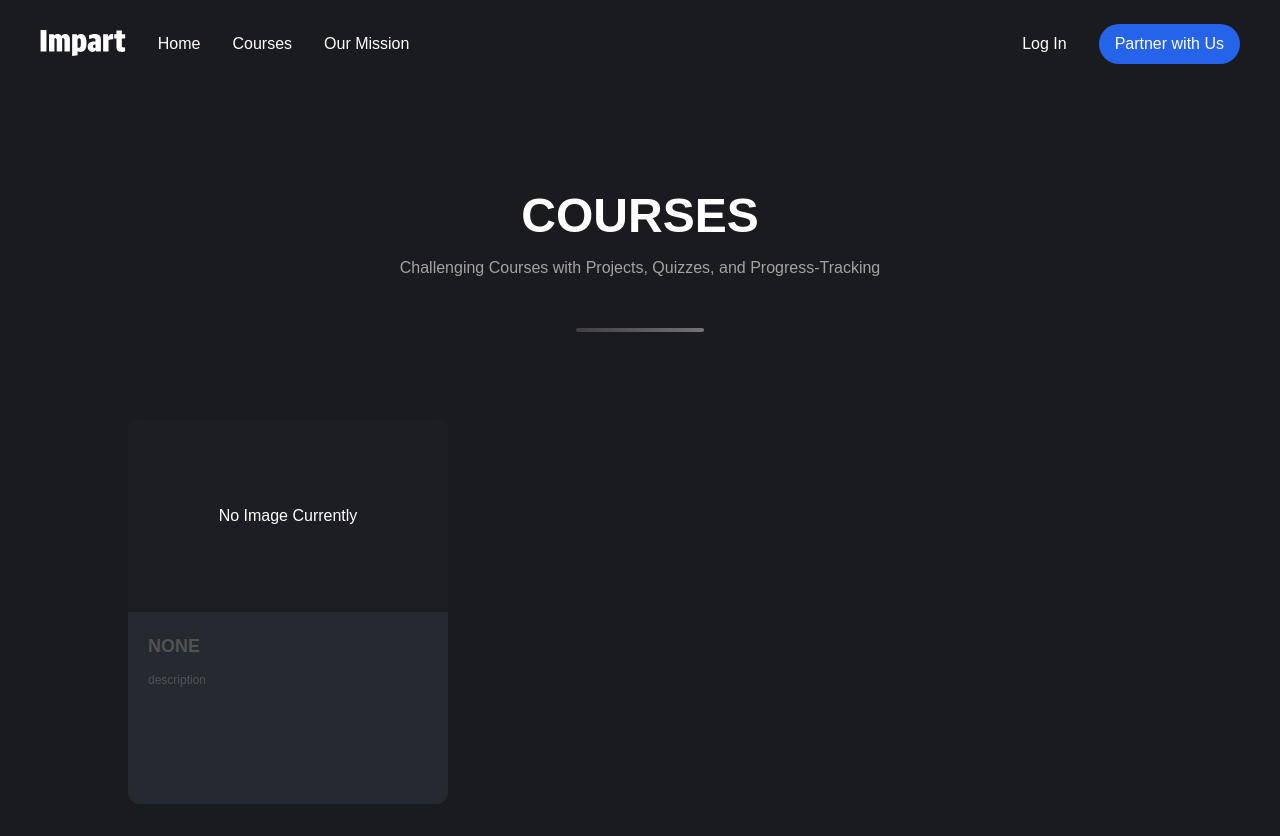
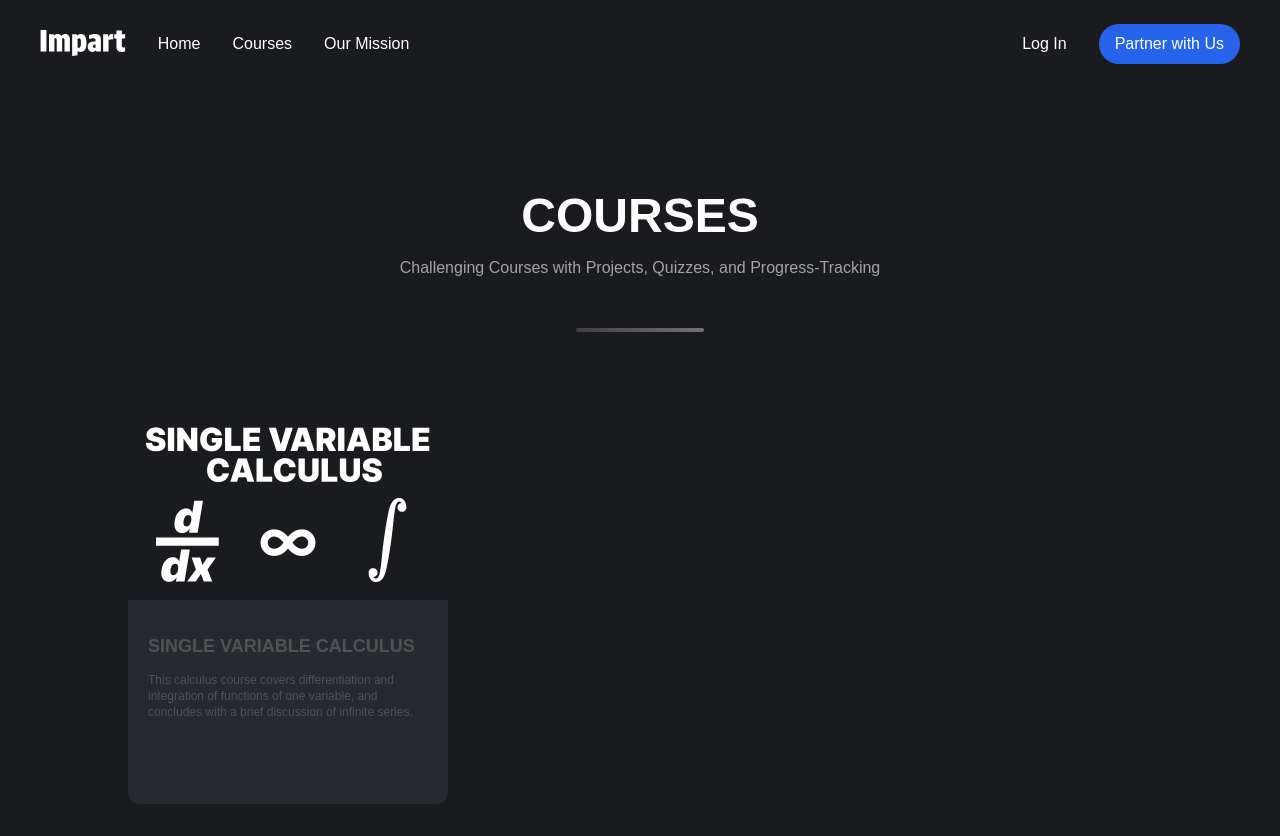
Before and after one commit to Yaucrates/impart, a SvelteKit app: page /courses in a window 1280 px wide. Built offline with nearby package versions, Linux system fonts and the light colour scheme.

Commit message:
Calculus

```diff
--- a/src/lib/components/CourseBanner.svelte
+++ b/src/lib/components/CourseBanner.svelte
@@ -3,12 +3,17 @@
 
     let {
         disable,
+        image,
         title,
         instructor,
         prerequisites,
         description,
     }: {
         disable: Boolean,
+        image?: {
+            src?: string,
+            alt?: string,
+        },
         title: string,
         instructor: string,
         prerequisites: string,
@@ -34,9 +39,13 @@
     onkeydown={(e) => e.key === 'Enter' && toggle()}
     class="w-60 xs:w-80 h-96 row-span-1 overflow-hidden flex flex-col justify-between rounded-xl bg-impart-700 shadow-input transition duration-200"
 >
-    <div class="text-white bg-impart-800 h-1/2 flex items-center justify-center">
-        No Image Currently
-    </div>
+    {#if image}
+        <img src={image.src} alt={image.alt} />
+    {:else}
+        <div class="text-white bg-impart-800 h-1/2 flex items-center justify-center">
+            No Image Currently
+        </div>
+    {/if}
     <div class="p-5 h-1/2 transition duration-200 flex flex-col gap-3">
         <div class="text-lg uppercase font-bold text-neutral-600 dark:text-neutral-200">
             {title}
@@ -64,7 +73,7 @@
         <div class="w-full flex justify-end">
             <button onclick={toggle}><X stroke="white" /></button>
         </div>
-        <img src="coursePlaceholderImage.jpg" alt="Course Banner Placeholder" class="rounded-xl"/>
+        <img src={image ? image.src : "coursePlaceholderImage.jpg"} alt={image ? image.alt : "Course Banner Placeholder"} class="rounded-xl"/>
         <div class="w-full mt-6">
             <h1 class="font-light text-white text-3xl mb-2">{title}</h1>
             <p class="font-light text-sm text-neutral-300">with {instructor}</p>
--- a/src/routes/courses/+page.svelte
+++ b/src/routes/courses/+page.svelte
@@ -5,10 +5,14 @@
         {
             id: 1,
             disable: true,
-            title: "None",
-            instructor: "Teacher",
-            prerequisites: "PreReqs",
-            description: "description",
+            image: {
+                src: "/CalculusCourseLogo.webp",
+                alt: "Calculus Course",
+            },
+            title: "Single Variable Calculus",
+            instructor: "Yousif Abdulhussein",
+            prerequisites: "Algebra and Trigonometry",
+            description: "This calculus course covers differentiation and integration of functions of one variable, and concludes with a brief discussion of infinite series.",
         }
     ]
 </script>
@@ -24,6 +28,7 @@
             <CourseBanner
                 disable={course.disable}
                 title={course.title}
+                image={course.image}
                 instructor={course.instructor}
                 prerequisites={course.prerequisites}
                 description={course.description}
```
Also changed, not shown: static/CalculusCourseLogo.webp (added).
